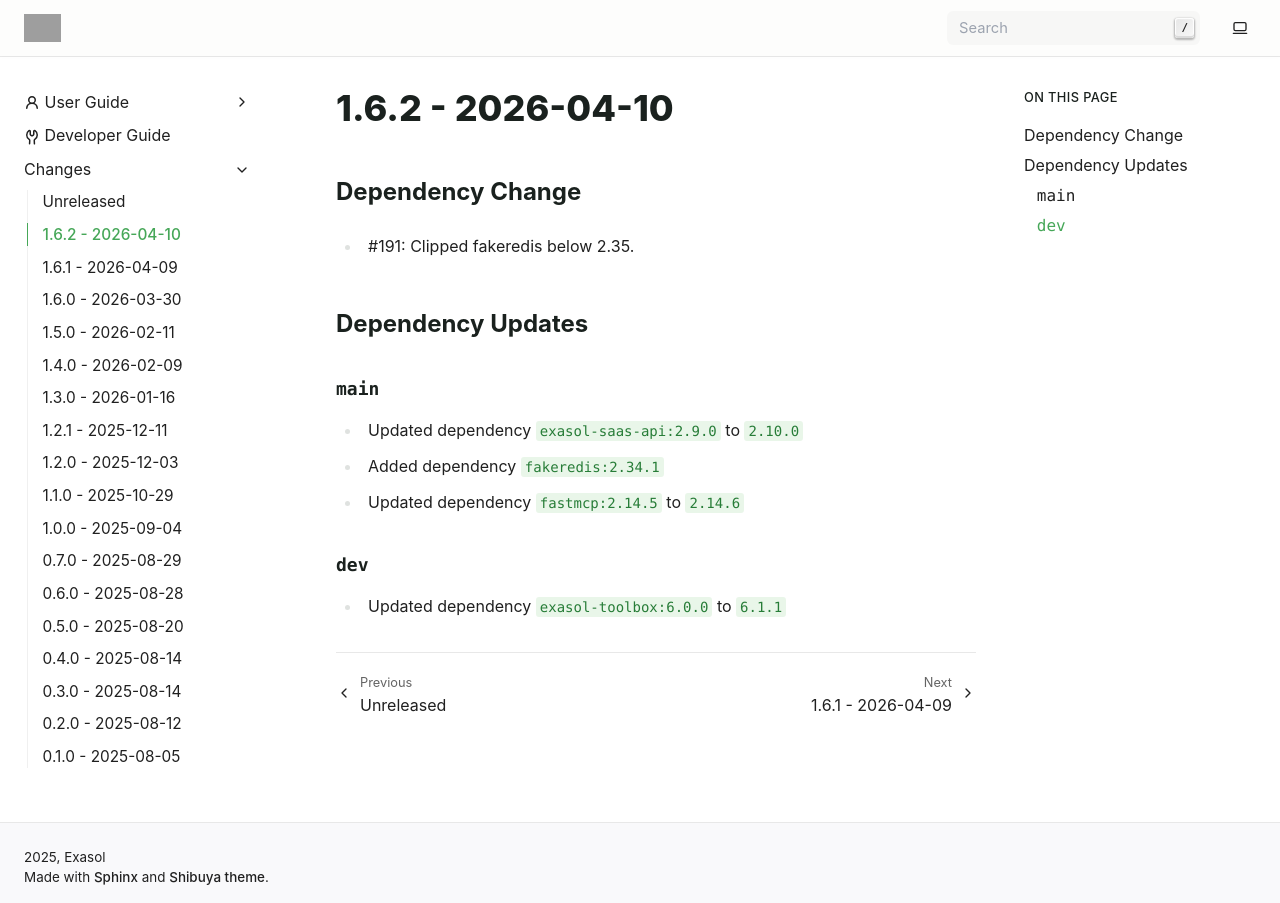
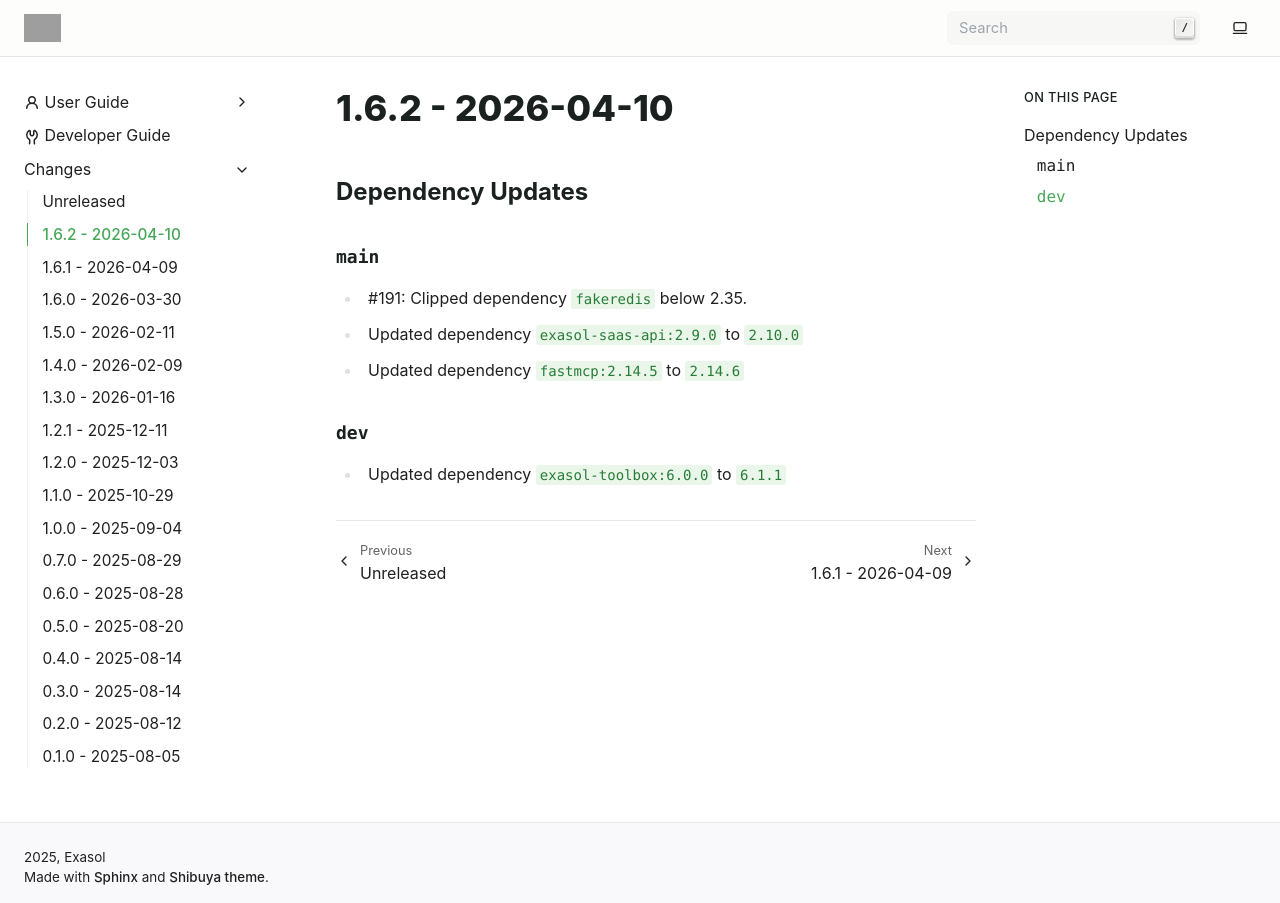
Before and after one commit to exasol/mcp-server, a Sphinx documentation site: the page built from doc/changes/changes_1.6.2.md, in a window 1280 px wide. Built offline with Sphinx 7.4.7, drawn with Linux system fonts in a browser that asks for light colours; grey boxes are pictures that could not be loaded.

Commit message:
Updated the changelog

```diff
--- a/doc/changes/changes_1.6.2.md
+++ b/doc/changes/changes_1.6.2.md
@@ -1,15 +1,11 @@
 # 1.6.2 - 2026-04-10
-
-## Dependency Change
-
-* #191: Clipped fakeredis below 2.35.
 
 ## Dependency Updates
 
 ### `main`
 
+* #191: Clipped dependency `fakeredis` below 2.35.
 * Updated dependency `exasol-saas-api:2.9.0` to `2.10.0`
-* Added dependency `fakeredis:2.34.1`
 * Updated dependency `fastmcp:2.14.5` to `2.14.6`
 
 ### `dev`
```
